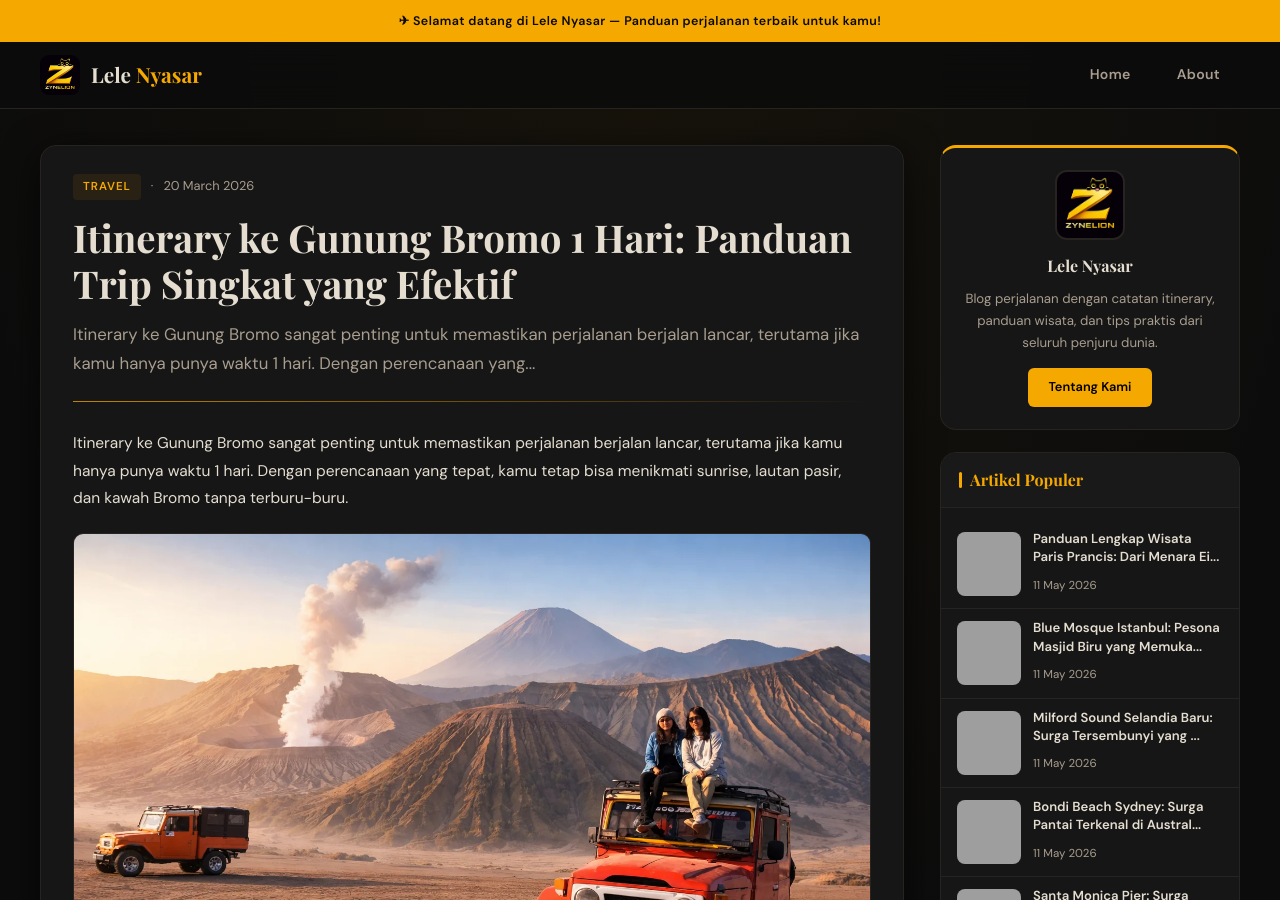
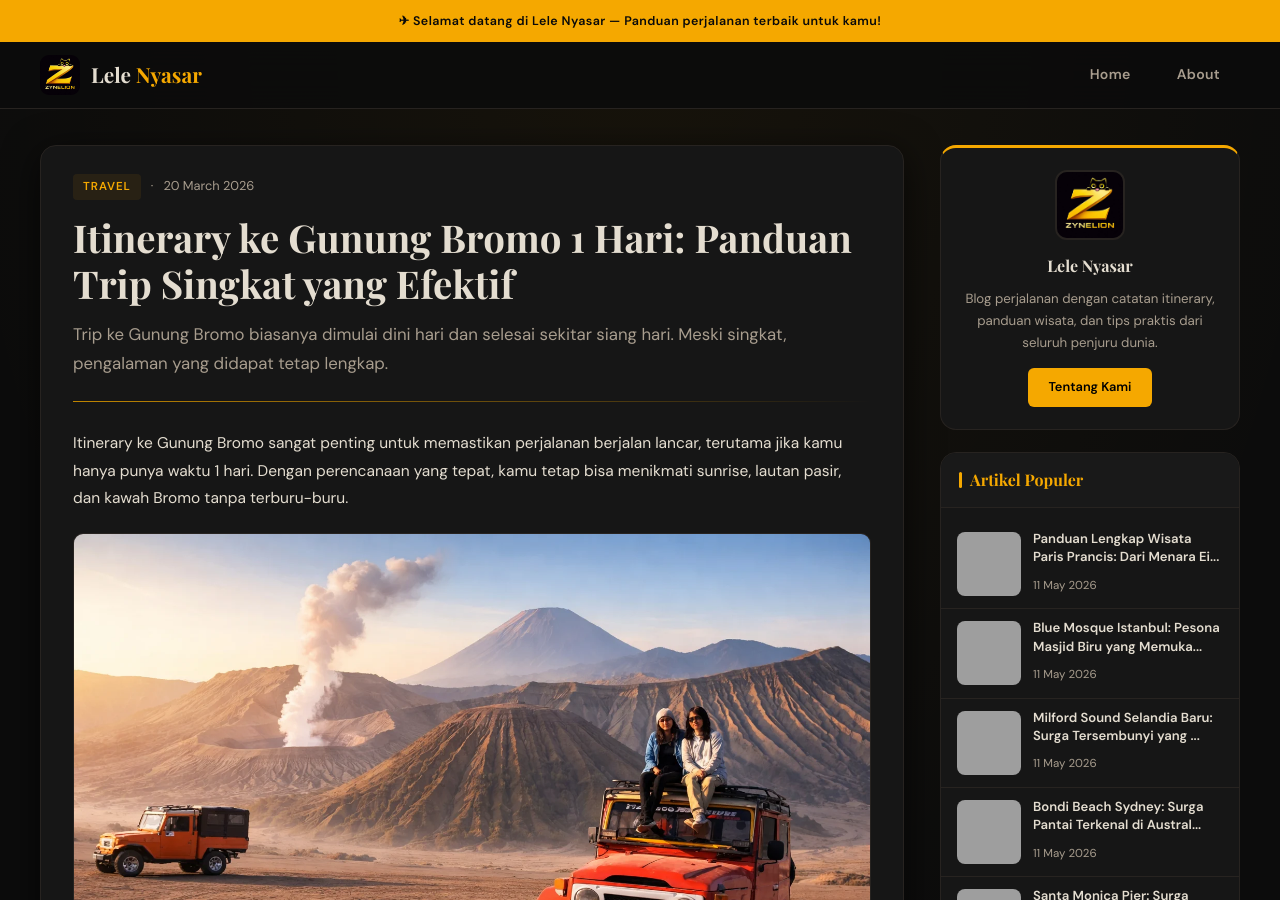
Before and after one commit to vwebe/lele, a Jekyll site: the page built from _posts/2026-03-20-itinerary-ke-gunung-bromo.md, in a window 1280 px wide and 900 px high, cut to the strip 0-900 px from the top of the window. Built offline with Jekyll 4.4.1, drawn with Linux system fonts in a browser that asks for light colours; some web fonts are replaced; grey boxes are pictures that could not be loaded.

Commit message:
Fix SEO meta source: _posts/2026-03-20-itinerary-ke-gunung-bromo.md

```diff
--- a/_posts/2026-03-20-itinerary-ke-gunung-bromo.md
+++ b/_posts/2026-03-20-itinerary-ke-gunung-bromo.md
@@ -1,14 +1,20 @@
 ---
 layout: post
 title: "Itinerary ke Gunung Bromo 1 Hari: Panduan Trip Singkat yang Efektif"
-image: "/assets/images/itinerary-ke-gunung-bromo.webp"
 seo_title: "Itinerary ke Gunung Bromo 1 Hari: Panduan Trip Singkat yang Efektif"
-description: "Itinerary ke Gunung Bromo sangat penting untuk memastikan perjalanan berjalan lancar, terutama jika kamu hanya punya waktu 1 hari. Dengan perencanaan yang..."
-excerpt: "Itinerary ke Gunung Bromo sangat penting untuk memastikan perjalanan berjalan lancar, terutama jika kamu hanya punya waktu 1 hari. Dengan perencanaan yang..."
-keywords: "itinerary ke gunung bromo, trip bromo 1 hari, perjalanan ke bromo, wisata bromo sehari"
-image_alt: "Itinerary ke Gunung Bromo 1 Hari: Panduan Trip Singkat yang Efektif"
+keyword: "itinerary ke gunung bromo"
+date: 2026-03-20 00:00:00 +0000
+last_modified_at: 2026-05-12 17:31:59 +0700
+sitemap: true
 robots: "index, follow, max-snippet:-1, max-image-preview:large, max-video-preview:-1"
 googlebot: "index, follow, max-snippet:-1, max-image-preview:large, max-video-preview:-1"
+categories: ["travel"]
+description: "Trip ke Gunung Bromo biasanya dimulai dini hari dan selesai sekitar siang hari. Meski singkat, pengalaman yang didapat tetap lengkap."
+excerpt: "Trip ke Gunung Bromo biasanya dimulai dini hari dan selesai sekitar siang hari. Meski singkat, pengalaman yang didapat tetap lengkap."
+keywords: "itinerary, gunung, bromo, wisata itinerary gunung bromo, panduan itinerary gunung bromo, tips itinerary gunung bromo, gambaran singkat trip bromo 1 hari"
+image: "/assets/images/itinerary-ke-gunung-bromo.webp"
+image_alt: "Itinerary ke Gunung Bromo 1 Hari: Panduan Trip Singkat yang Efektif"
+seo_fixed_source: "sheet_keyword_h2p_v1"
 ---
 
 <p class="post-intro">
```
